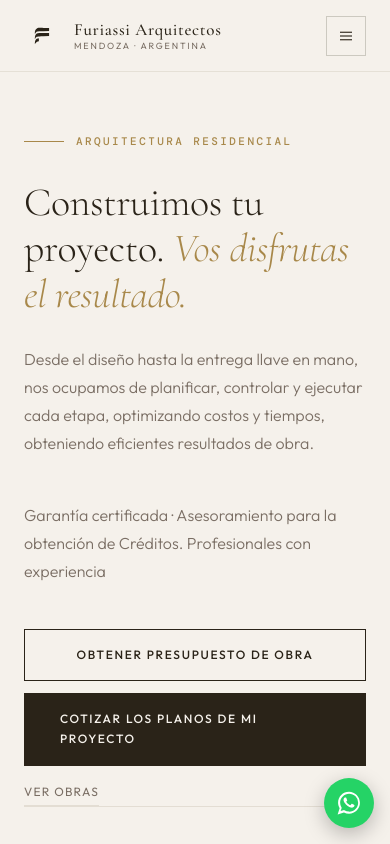
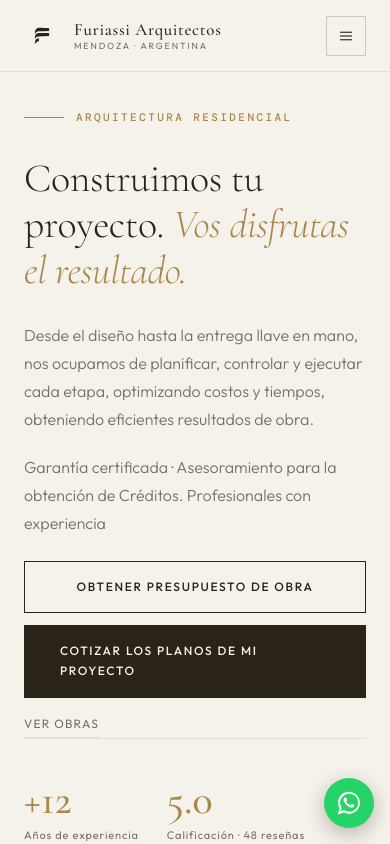
Before and after one commit to FacuEspi04/furiassi_arq, a Next.js app: page / in a window 390 px wide. Shown: the top 844 px of the page. Built offline with nearby package versions, Linux system fonts and the light colour scheme.

Commit message:
algunas modig¿ff

```diff
--- a/src/app/globals.css
+++ b/src/app/globals.css
@@ -483,6 +483,10 @@
   max-width: 440px;
   line-height: 1.75;
   margin-bottom: 44px;
+}
+
+.hero-sub--supporting {
+  margin-top: -24px;
 }
 
 .hero-actions {
@@ -680,6 +684,14 @@
     grid-template-columns: 1fr;
   }
 
+  .hero-left {
+    padding-top: 36px;
+  }
+
+  .hero-sub--supporting {
+    margin-bottom: 24px;
+  }
+
   .hero-actions {
     align-items: stretch;
     flex-direction: column;
@@ -949,6 +961,19 @@
   .servicio-link {
     min-height: 64px;
     padding: 12px 8px;
+  }
+
+  .servicios-modalidades {
+    gap: 12px;
+  }
+
+  .servicio-modalidad {
+    min-height: 116px;
+    padding: 24px 26px;
+  }
+
+  .servicio-modalidad h3 {
+    font-size: 25px;
   }
 }
 
--- a/src/components/marketing/Hero.tsx
+++ b/src/components/marketing/Hero.tsx
@@ -20,9 +20,7 @@
         <p className="hero-sub">
           Desde el diseño hasta la entrega llave en mano, nos ocupamos de planificar, controlar y ejecutar cada etapa, optimizando costos y tiempos, obteniendo eficientes resultados de obra.
         </p>
-        <p className="hero-sub">
-          Garantía certificada · Asesoramiento para la obtención de Créditos. Profesionales con experiencia
-        </p>
+        <p className="hero-sub hero-sub--supporting">Garantía certificada · Asesoramiento para la obtención de Créditos. Profesionales con experiencia</p>
 
         <div className="hero-actions">
           <SecondaryLinkButton
```
